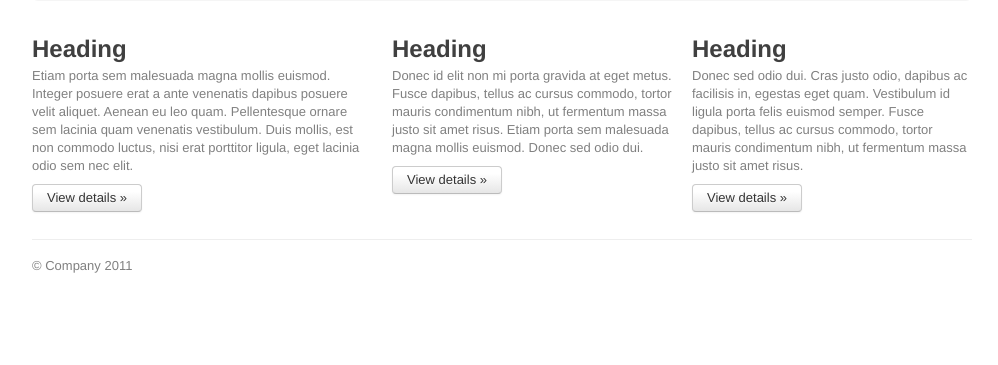
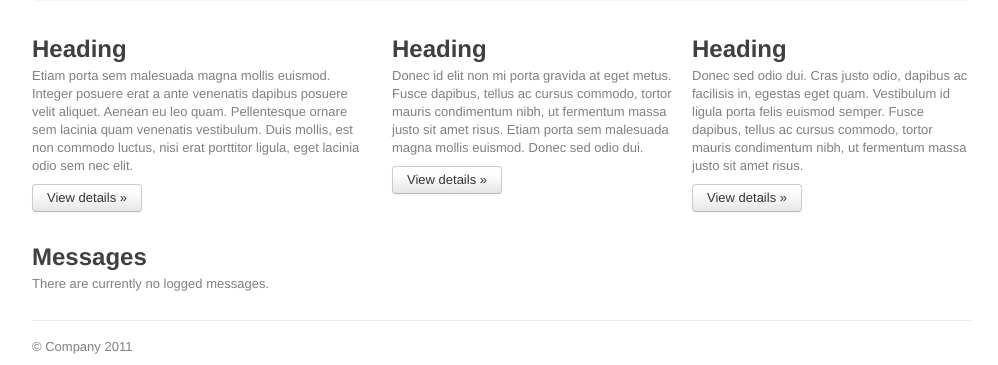
Before and after one commit to doobeh/scudbot, a Flask app: page / in a window 1280 px wide. Shown: the part 493-858 px from the top of the page, without its empty margins (138-1136 px from the left). Before the commit the page ends 766 px from the top, so only its background shows below. Run offline with Flask 2, Linux system fonts and the light colour scheme; data that the repository does not hold is empty; style sheets or scripts are compiled from the project's sources.

Commit message:
Added the message display iteration.

```diff
--- a/templates/index.html
+++ b/templates/index.html
@@ -76,6 +76,22 @@
         </div>
       </div>
 
+
+      <div class="row">
+      	<div class="span16">
+      		<h2>Messages</h2>
+      		{% if messages %}
+      			<ul>
+      			{% for message in messages %}
+      				<li>{{ message.user }} : {{ message.message }}</li>
+      			{% endfor %}
+      			</ul>
+      		{% else %}
+      			<p>There are currently no logged messages.</p>
+      		{% endif %}
+      	</div>
+      </div>
+
       <footer>
         <p>&copy; Company 2011</p>
       </footer>
```
